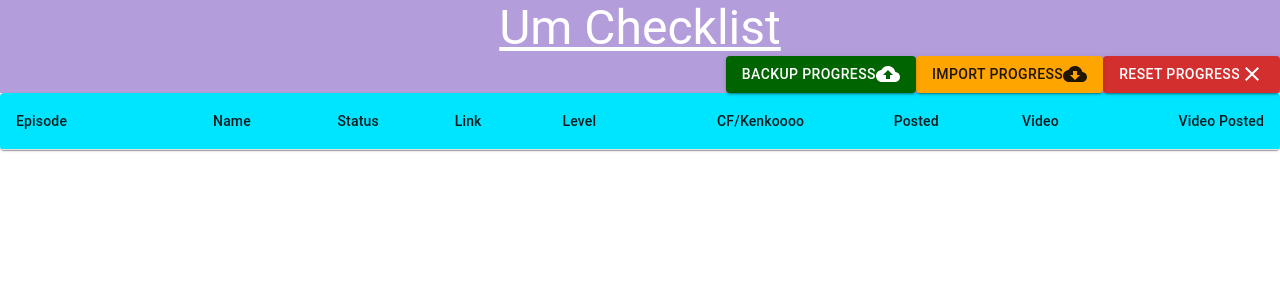
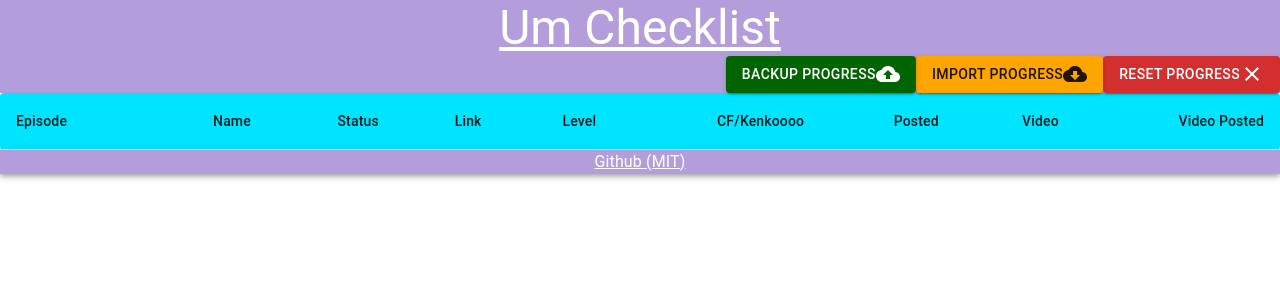
Before and after one commit to aryanc403/um-checklist, a React (Create React App) app: page / in a window 1280 px wide. Shown: the top 300 px of the page. Built offline with nearby package versions, Linux system fonts and the light colour scheme.

Commit message:
Adds footer

```diff
--- /dev/null
+++ b/src/components/Footer.tsx
@@ -0,0 +1,26 @@
+import * as React from "react";
+import { deepPurple } from "@mui/material/colors";
+import { Link, Typography, Box, AppBar } from "@mui/material";
+
+export const Footer: React.FunctionComponent<{}> = () => (
+  <>
+    <Box>
+      <AppBar position="static" sx={{ backgroundColor: deepPurple[200] }}>
+        <Link
+          href="https://github.com/aryanc403/um-checklist"
+          target="_blank"
+          rel="noreferrer noopener"
+          color="inherit"
+        >
+          <Typography
+            sx={{ flexGrow: 1, display: "flex", justifyContent: "center" }}
+          >
+            Github (MIT)
+          </Typography>
+        </Link>
+      </AppBar>
+    </Box>
+  </>
+);
+
+export default Footer;
--- a/src/components/UMAppBar.tsx
+++ b/src/components/Header.tsx
@@ -2,7 +2,7 @@ import * as React from "react";
 import { deepPurple } from "@mui/material/colors";
 import { Link, Typography, Box, AppBar } from "@mui/material";
 
-export const UMAppBar: React.FunctionComponent<{}> = () => (
+export const Header: React.FunctionComponent<{}> = () => (
   <>
     <Box>
       <AppBar position="static" sx={{ backgroundColor: deepPurple[200] }}>
@@ -25,4 +25,4 @@ export const UMAppBar: React.FunctionComponent<{}> = () => (
   </>
 );
 
-export default UMAppBar;
+export default Header;
--- a/src/components/UM.tsx
+++ b/src/components/UM.tsx
@@ -3,17 +3,20 @@ import { ProblemsTable } from "./problems/Table";
 import { StorageContextProvider } from "./storage/Context";
 import { ProblemContextProvider } from "./problems/Context";
 import { Actions } from "./storage/Actions";
-import { UMAppBar } from "./UMAppBar";
+import { Header } from "./Header";
+import { Footer } from "./Footer";
+
 export const UM: React.FunctionComponent<{}> = () => {
   return (
     <>
-      <UMAppBar />
+      <Header />
       <StorageContextProvider>
         <Actions />
         <ProblemContextProvider>
           <ProblemsTable />
         </ProblemContextProvider>
       </StorageContextProvider>
+      <Footer />
     </>
   );
 };
```
